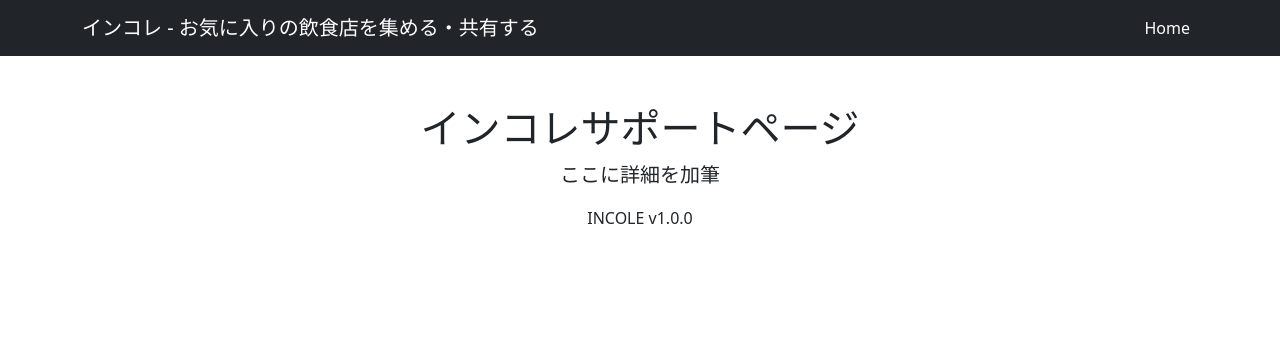
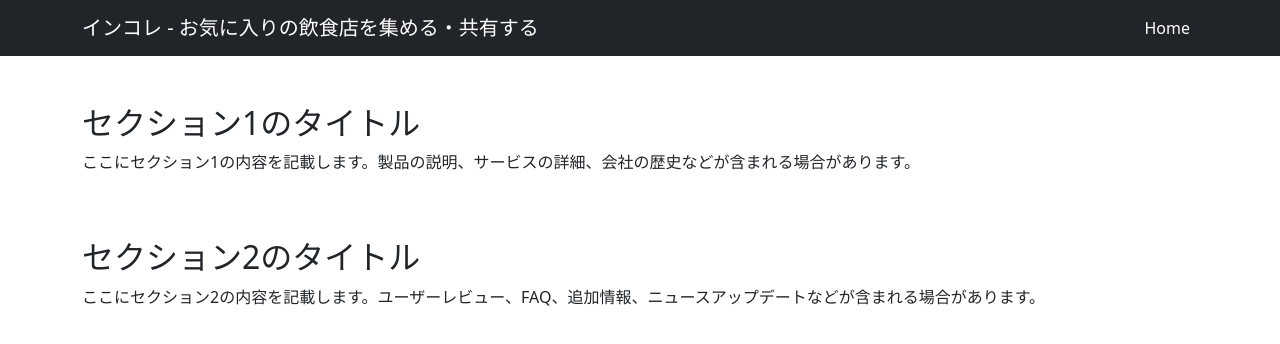
Before and after one commit to INCOLEJAPAN/INCOLE, a plain HTML site: page index.html in a window 1280 px wide. Drawn offline with nearby package versions, Linux system fonts and the light colour scheme.

Commit message:
Update index.html

```diff
--- a/index.html
+++ b/index.html
@@ -24,15 +24,26 @@
                 </div>
             </div>
         </nav>
-        <!-- Page content-->
+       <!-- Page content-->
         <div class="container">
-            <div class="text-center mt-5">
-                <h1>インコレサポートページ</h1>
-                <p class="lead">ここに詳細を加筆</p>
-                <p>INCOLE v1.0.0</p>
+            <!-- Section 1 -->
+            <div class="row mt-5">
+                <div class="col">
+                    <h2>セクション1のタイトル</h2>
+                    <p>ここにセクション1の内容を記載します。製品の説明、サービスの詳細、会社の歴史などが含まれる場合があります。</p>
+                    <!-- その他のコンテンツや画像などを追加 -->
+                </div>
+            </div>
+            <!-- Section 2 -->
+            <div class="row mt-5">
+                <div class="col">
+                    <h2>セクション2のタイトル</h2>
+                    <p>ここにセクション2の内容を記載します。ユーザーレビュー、FAQ、追加情報、ニュースアップデートなどが含まれる場合があります。</p>
+                    <!-- その他のコンテンツや画像などを追加 -->
+                </div>
             </div>
         </div>
-        <!-- Bootstrap core JS-->
+                <!-- Bootstrap core JS-->
         <script src="https://cdn.jsdelivr.net/npm/bootstrap@5.2.3/dist/js/bootstrap.bundle.min.js"></script>
         <!-- Core theme JS-->
         <script src="js/scripts.js"></script>
```
